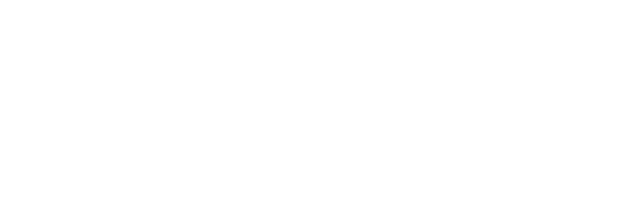
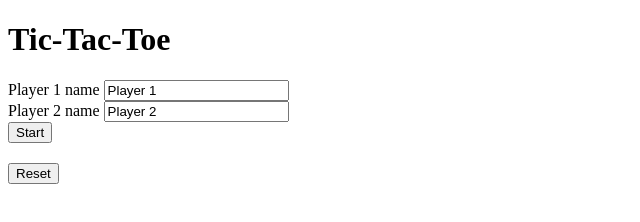
Before and after one commit to Glitchood/odin-tictactoe, a plain HTML site: page index.html in a window 1280 px wide. Shown: the whole page, without its empty margins (0-640 px from the left). Drawn offline with Linux system fonts and the light colour scheme.

Commit message:
✨ Add reset button

```diff
--- a/index.html
+++ b/index.html
@@ -8,6 +8,28 @@
     <script src="script.js"></script>
 </head>
 <body>
+    <header>
+        <h1>Tic-Tac-Toe</h1>
+        <form action="" method="post">
+            <div class="input-item">
+                <label for="player-one-name">Player 1 name</label>
+                <input type="text" id="player-one-name" name="player-one-name" value="Player 1">
+            </div>
+            <div class="input-item">
+                <label for="player-two-name">Player 2 name</label>
+                <input type="text" id="player-two-name" name="player-two-name" value="Player 2">
+            </div>
+            <button type="submit">Start</button>
+        </form>
+    </header>
+    <main>
+        <h2></h2>
+        <div class="game-container">
+        </div>
+        <div class="score-container">
 
+        </div>
+        <button id="reset-button">Reset</button>
+    </main>
 </body>
 </html>
```
